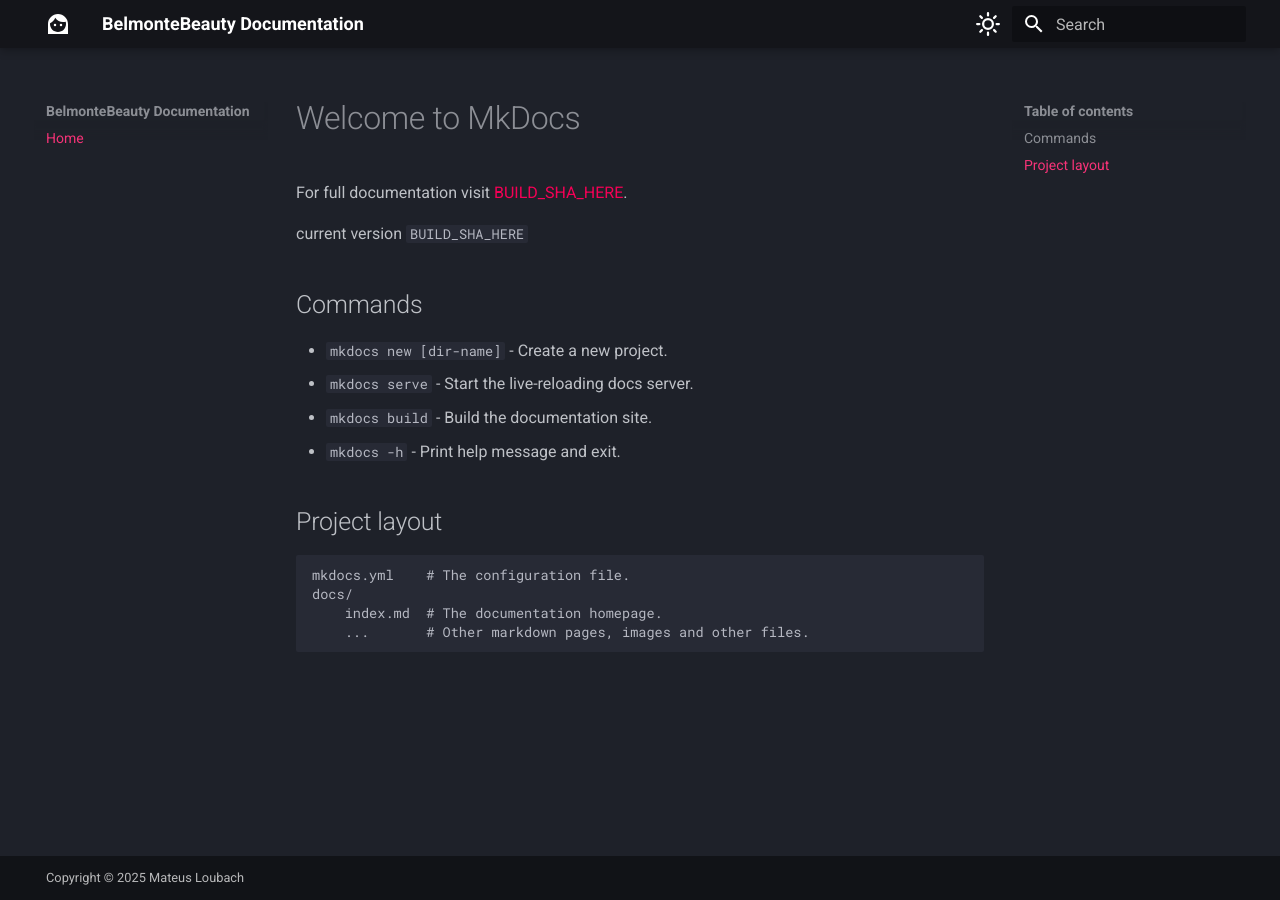
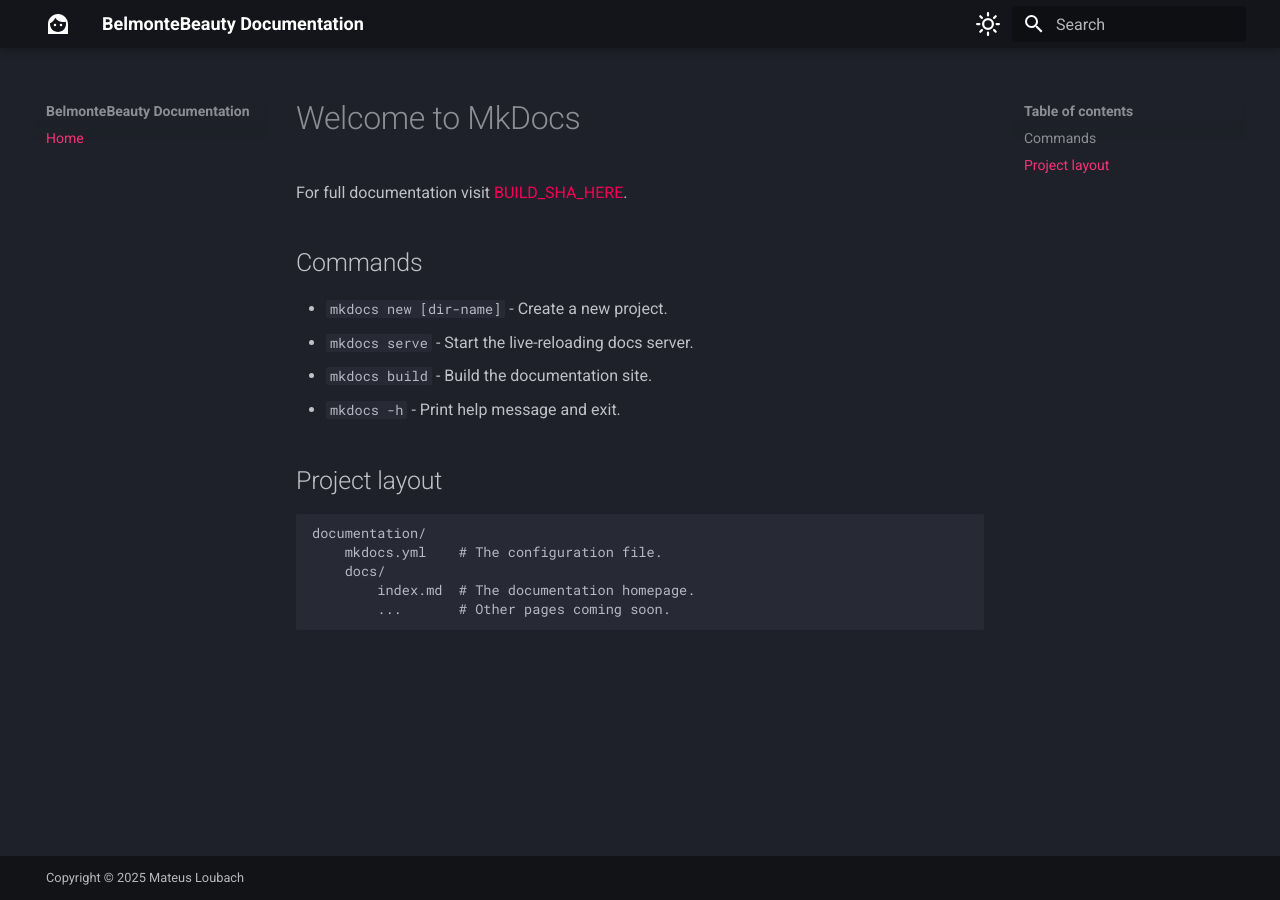
Before and after one commit to alternativaAgency/front-belmontebeauty, an MkDocs documentation site: the page built from documentation/docs/index.md, in a window 1280 px wide. Built offline with MkDocs 1.6.1 and Material for MkDocs 9.7.7, drawn with Linux system fonts in a browser that asks for light colours; the version menu is left out.

Commit message:
feat: fix routing;

```diff
--- a/documentation/docs/index.md
+++ b/documentation/docs/index.md
@@ -1,8 +1,6 @@
 # Welcome to MkDocs
 
-For full documentation visit [BUILD_SHA_HERE](https://www.mateusloubach.github.io/front-belmontebeauty/BUILD_SHA_HERE/).
-
-current version `BUILD_SHA_HERE`
+For full documentation visit [BUILD_SHA_HERE](https://alternativaagency.github.io/front-belmontebeauty/BUILD_SHA_HERE/).
 
 ## Commands
 
@@ -13,7 +11,8 @@
 
 ## Project layout
 
-    mkdocs.yml    # The configuration file.
-    docs/
-        index.md  # The documentation homepage.
-        ...       # Other markdown pages, images and other files.
+    documentation/
+        mkdocs.yml    # The configuration file.
+        docs/
+            index.md  # The documentation homepage.
+            ...       # Other pages coming soon.
```
